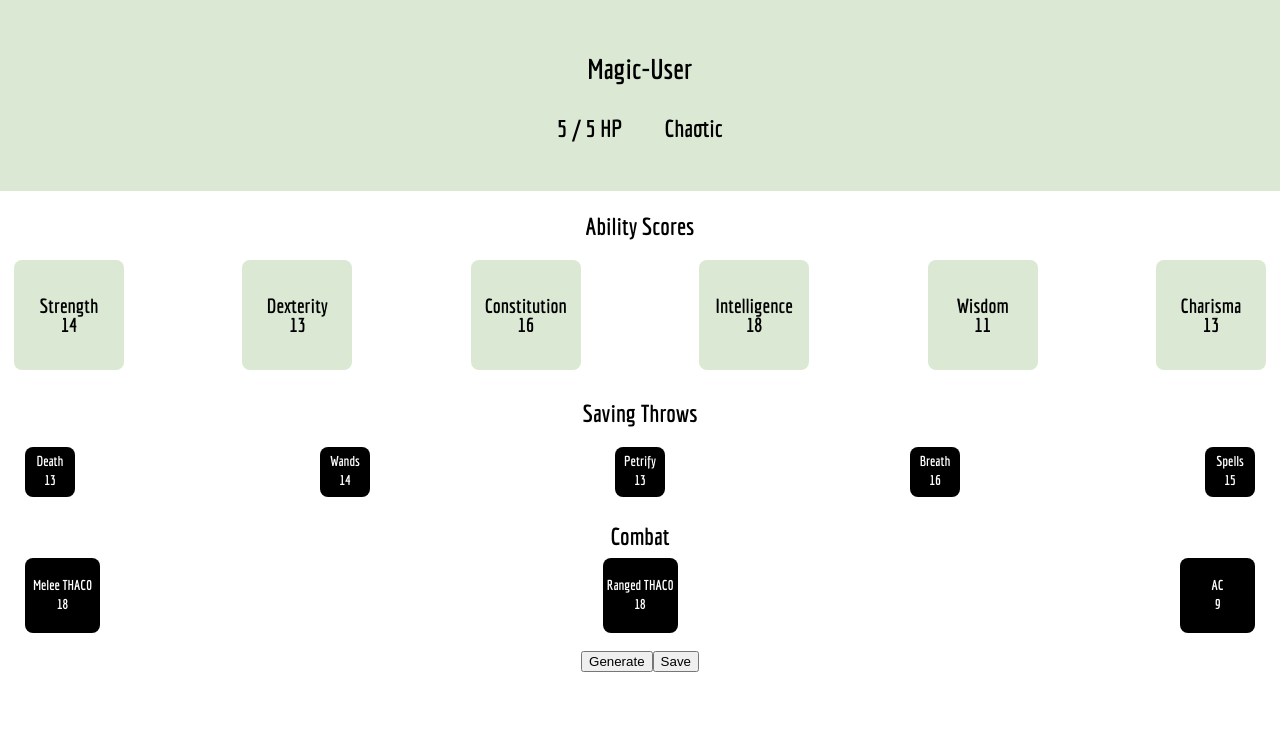
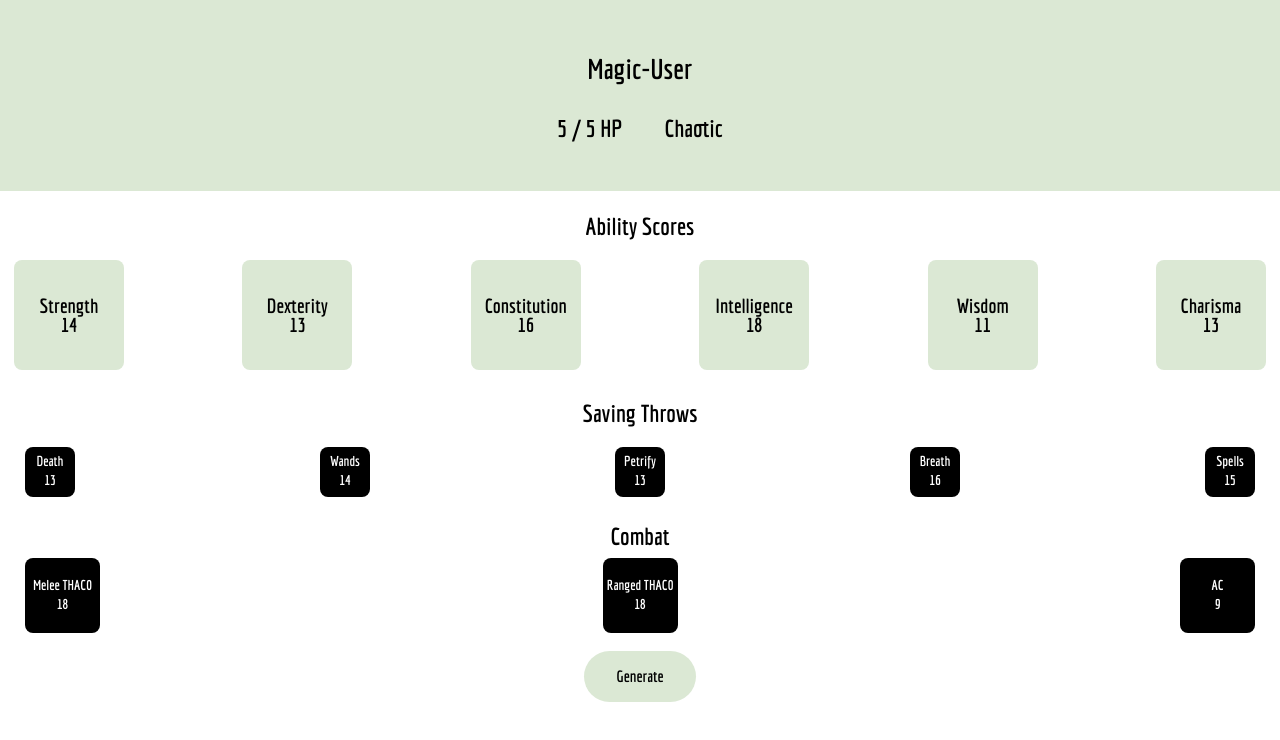
Before and after one commit to dialectrical/ose-character-generator, a React (Create React App) app: page / in a window 1280 px wide. Shown: the top 740 px of the page. Built offline with nearby package versions, Linux system fonts and the light colour scheme.

Commit message:
feat: StyledButton added for generate button

```diff
--- a/src/App.js
+++ b/src/App.js
@@ -10,6 +10,7 @@ import {
   HeaderObject,
   HeaderObjectSmall,
 } from "./components/styles/HeaderObject";
+import { StyledButton } from "./components/styles/StyledButton";
 
 export const App = () => {
   const [character, setCharacter] = useState(Generator());
@@ -29,8 +30,7 @@ export const App = () => {
       {SavingThrowDisplay(character)}
       {CombatStatDisplay(character)}
       <div>
-        <button onClick={() => setCharacter(Generator())}>Generate</button>
-        <button onclick={() => setStorage(character)}>Save</button>
+        <StyledButton onClick={() => setCharacter(Generator())}>Generate</StyledButton>
       </div>
     </div>
   );
--- /dev/null
+++ b/src/components/styles/StyledButton.js
@@ -0,0 +1,15 @@
+import styled from "styled-components";
+
+export const StyledButton = styled.button`
+    height: 51px;
+    width: auto;
+    text-align: center;
+    font-family: "Economica";
+    font-size: 16px;
+    font-weight: 700;
+    color: #000000;
+    background-color: #dbe8d4;
+    border-radius: 100px;
+    border: none;
+    padding: 16px 32px 16px 32px;
+`
```
